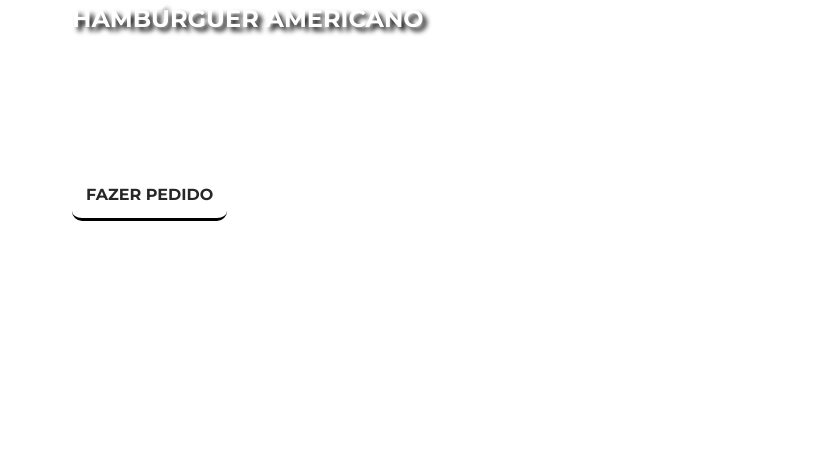
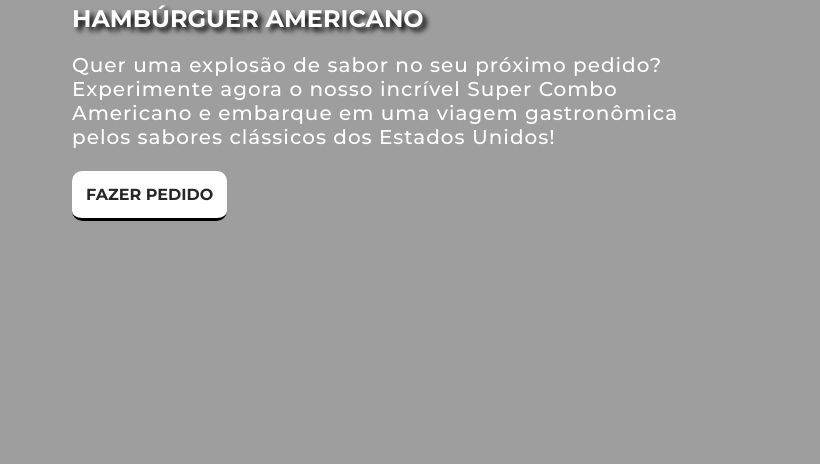
Before and after one commit to Alef-Henrique/landing-page-hamburguer, a plain HTML site: page index.html in a window 1280 px wide. Shown: the part 356-820 px from the top of the page, without its empty margins (8-828 px from the left). Drawn offline with Linux system fonts and the light colour scheme; the site is published under a folder, as on GitHub Pages, so addresses that start at the root find nothing.

Commit message:
alterando a imagem de fundo

```diff
--- a/styles/estilo.css
+++ b/styles/estilo.css
@@ -5,7 +5,7 @@ html{
 }
 body {
     height: 100%;
-    background-image: url("/assets/fundo-hamburguer.jpg");
+    background-image: url(../assets/fundo-hamburguer.jpg);
     background-repeat: no-repeat;
     background-attachment: fixed;
     background-size: cover;
```
